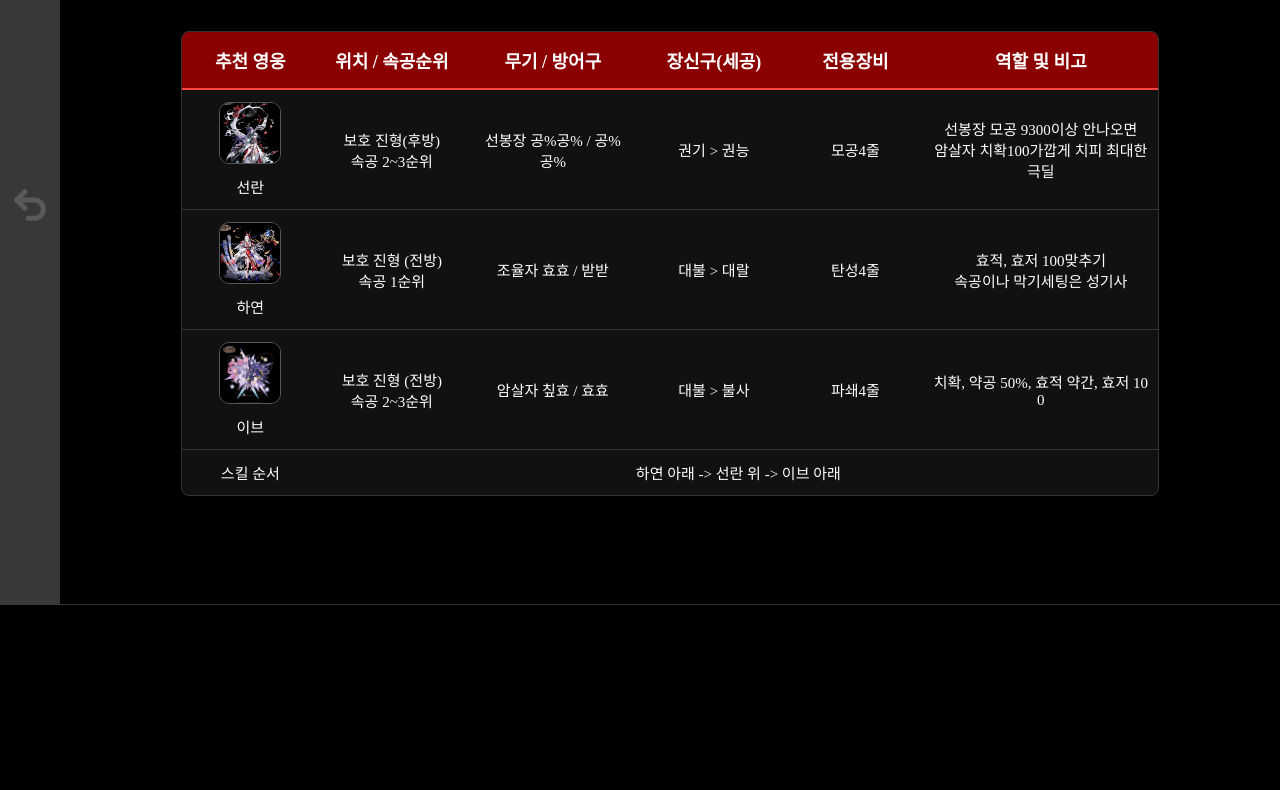
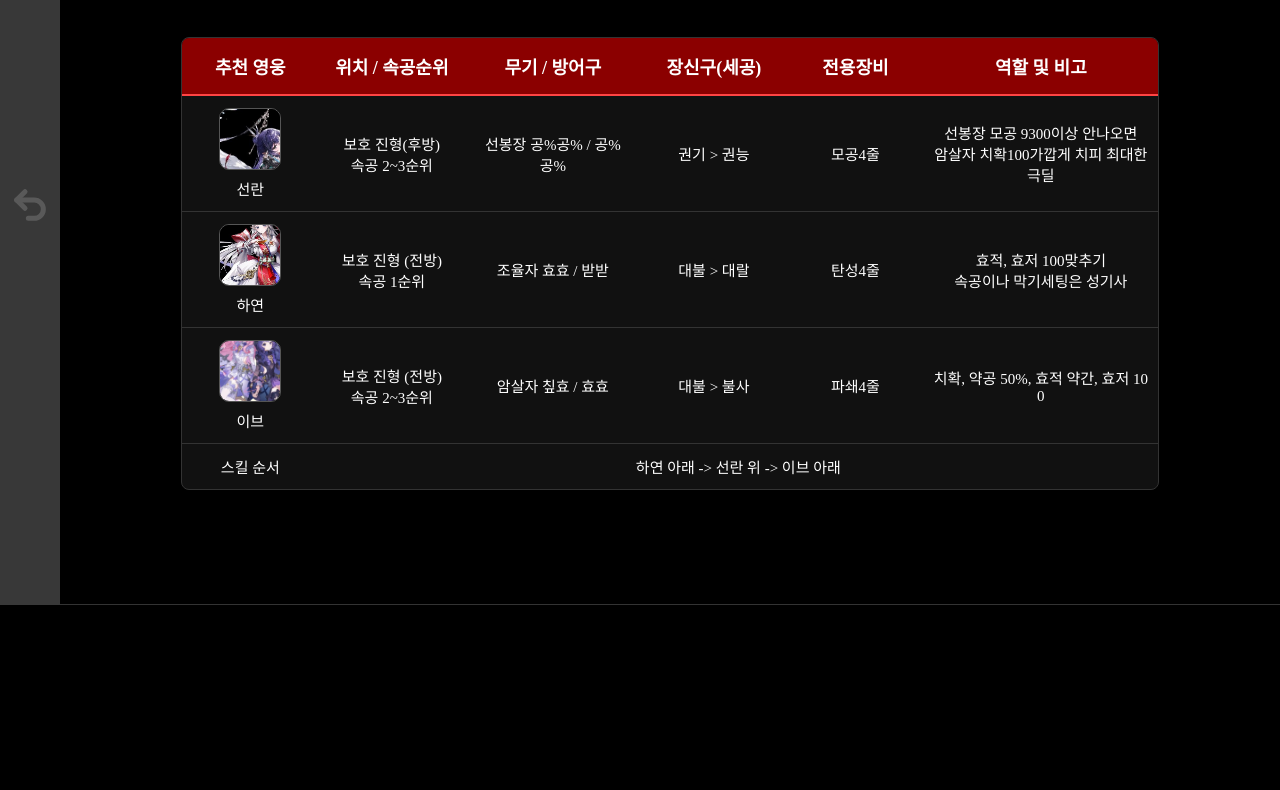
Before and after one commit to sena-zk-guild/sena-zk-guild, a plain HTML site: page GuildJeon/Guide.html in a window 1280 px wide. Shown: the part 195-985 px from the top of the page. Drawn offline with Linux system fonts and the light colour scheme.

Commit message:
Update Guide.html

```diff
--- a/GuildJeon/Guide.html
+++ b/GuildJeon/Guide.html
@@ -95,15 +95,23 @@
             background-color: #222;
         }
 
-        /* --- 영웅 사진 디자인 --- */
-        .hero-img {
+        /* --- 영웅 사진 액자(틀) 디자인 --- */
+        .hero-img-box {
             width: 60px;
             height: 60px;
             border-radius: 10px;
-            object-fit: cover;
-            object-position: center 35%; /* 전신 일러스트에서 캐릭터 얼굴 위주로 보이도록 위치 조정 */
-            margin-bottom: 8px;
+            overflow: hidden; /* 액자 밖으로 나가는 몸통 부분은 깔끔하게 잘라냄 */
+            position: relative;
+            margin: 0 auto 8px auto;
             border: 1px solid #555;
+            background-color: black;
+        }
+
+        /* --- 실제 고해상도 원본 이미지 --- */
+        .hero-img-box img {
+            position: absolute;
+            max-width: none; /* 60px 제한을 풀어 원본 해상도 그대로 확대 */
+            height: auto;
         }
 
         /* 모바일 접속 시 표가 잘리지 않도록 가로 스크롤 추가 */
@@ -160,7 +168,9 @@
                 <tbody>
                     <tr>
                         <td>
-                            <img src="Guide/선란.jpg" class="hero-img" alt="선란"><br>
+                            <div class="hero-img-box">
+                                <img src="Guide/선란.jpg" alt="선란" style="width: 280px; left: -90px; top: -120px;">
+                            </div>
                             선란
                         </td>
                         <td>보호 진형(후방)<br>속공 2~3순위</td>
@@ -171,7 +181,9 @@
                     </tr>
                     <tr>
                         <td>
-                            <img src="Guide/하연.jpg" class="hero-img" alt="하연"><br>
+                            <div class="hero-img-box">
+                                <img src="Guide/하연.jpg" alt="하연" style="width: 260px; left: -77px; top: -64px;">
+                            </div>
                             하연
                         </td>
                         <td>보호 진형 (전방)<br>속공 1순위</td>
@@ -182,7 +194,9 @@
                     </tr>
                     <tr>
                         <td>
-                            <img src="Guide/이브.jpg" class="hero-img" alt="이브"><br>
+                            <div class="hero-img-box">
+                                <img src="Guide/이브.jpg" alt="이브" style="width: 220px; left: -69px; top: -70px;">
+                            </div>
                             이브
                         </td>
                         <td>보호 진형 (전방)<br>속공 2~3순위</td>
```
